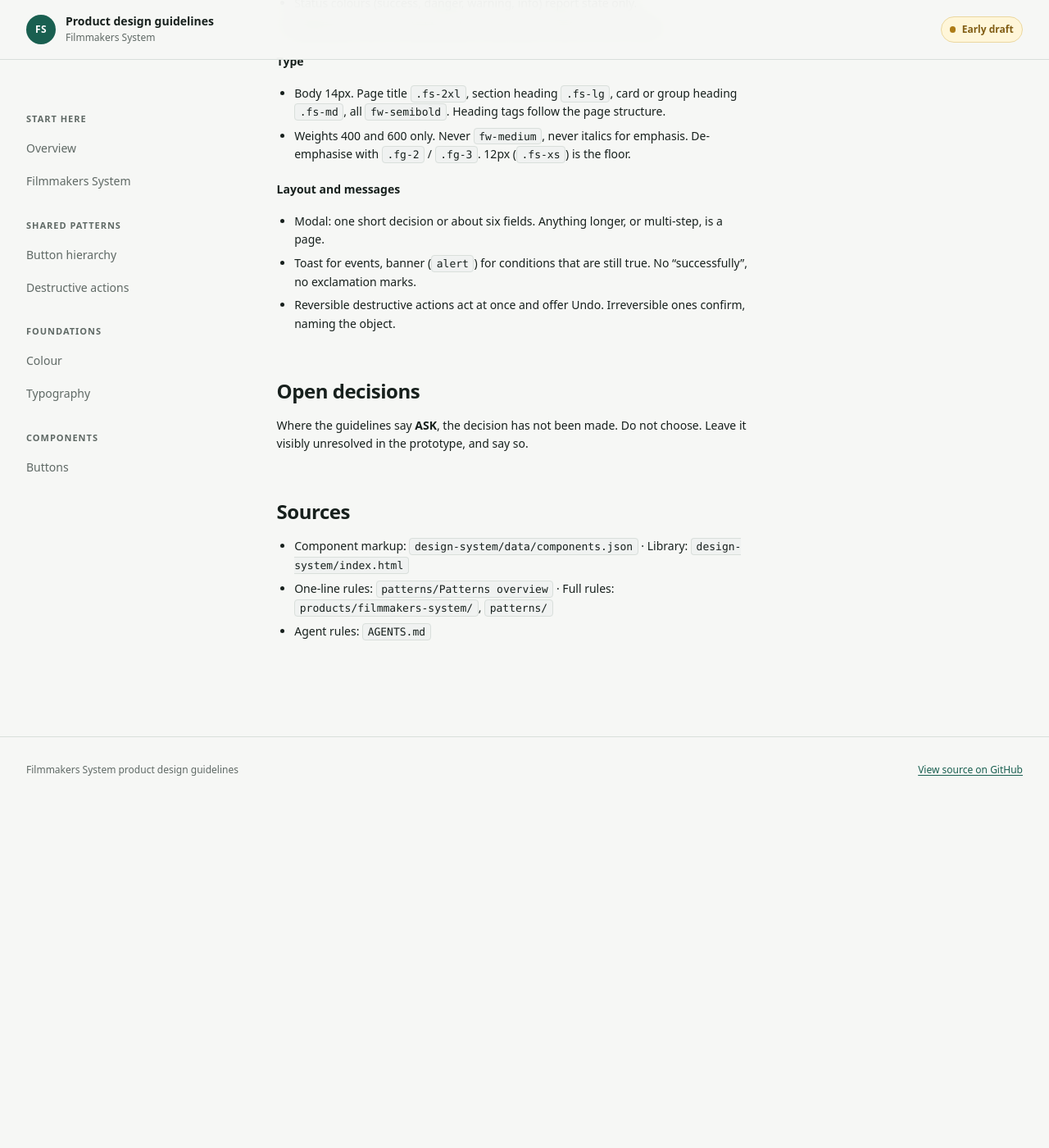
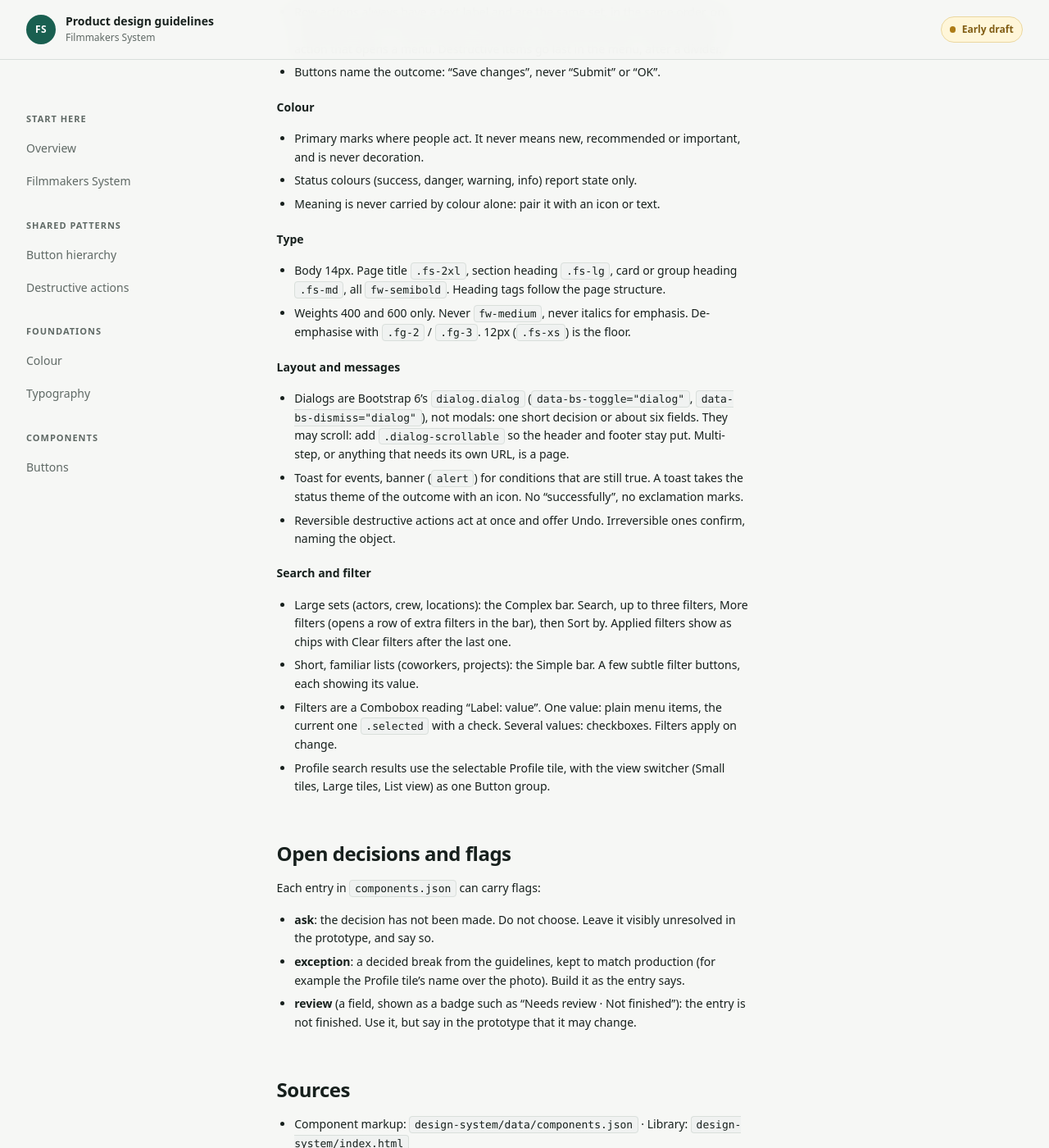
Before and after one commit to LucyCoker/product-design-guidelines-1, a Jekyll site: the page built from design-system/prototype-kit/PROTOTYPE.md, in a window 1280 px wide and 1400 px high, scrolled down 1572 px. Shown: the whole window at 82% size. Built offline with Jekyll 4.4.1, drawn with Linux system fonts in a browser that asks for light colours; our own code applies the rules of GitHub Pages for plain Markdown files; before the commit the page ends 2551 px from its top, so only the background shows below that; some of the changed text lies outside the part shown.

Commit message:
Prototype kit: brief brought up to date with the Library
Co-Authored-By: Claude Opus 5.5 <noreply@anthropic.com>
Claude-Session: https://claude.ai/code/session_01S1noaH7xhe7KAFAsyi61DR

```diff
--- a/design-system/prototype-kit/PROTOTYPE.md
+++ b/design-system/prototype-kit/PROTOTYPE.md
@@ -19,6 +19,8 @@ Start from `design-system/prototype-kit/starter.html`. It already has the header
 - MUST NOT use Tailwind, shadcn, Material or any other UI kit, and MUST NOT write CSS for colours, fonts, spacing or components.
 - MUST NOT use hex, rgb or named colours. Colour comes from theme classes (`theme-primary`, `theme-secondary`, `theme-danger`…) and tokens (`var(--bs-…)`).
 - To preview a customer's colour, set `:root { --fm-primary: #hex; }`. Nothing else.
+- Light mode is the default: keep `data-bs-theme="light"` on `<html>`. Every token has a dark value too (`data-bs-theme="dark"` switches them), so colour that comes from tokens works in both. Do not add a dark mode switch to the product: whether it ships is an open decision.
+- Pictures of people are illustrations or placeholders, never real photos.
 - Icons are Font Awesome 7: `<i class="fa-solid fa-…">` or `fa-regular`.
 
 ## Rules
@@ -27,9 +29,9 @@ Start from `design-system/prototype-kit/starter.html`. It already has the header
 - At most one `btn-solid theme-primary` per screen. Everything else is secondary.
 - Secondary `btn-outline theme-secondary` · Tertiary `btn-text theme-secondary` · Row action on a list item `btn-text theme-primary btn-xs` · Destructive `btn-text theme-danger`, or `btn-solid theme-danger` only in a confirmation dialog.
 - Small (`btn-sm`) is the default size; `btn-xs` in table rows.
-- Never `btn-solid theme-secondary`, `btn-outline theme-primary`, `btn-subtle`, or `theme-success` / `theme-warning` / `theme-info` on a button.
-- Icon-only buttons are `btn-text theme-secondary btn-icon` with `aria-label` and a tooltip.
-- Four or more actions on one item: show up to three, then a **More** row action that opens a menu. Destructive items go last in the menu, after a divider.
+- Never `btn-solid theme-secondary`, `btn-outline theme-primary`, or `theme-success` / `theme-warning` / `theme-info` on a button. `btn-subtle theme-secondary` only for the filter and Sort by buttons of the Simple search and filter bar.
+- Icon-only buttons are `btn-text theme-secondary btn-icon`, or `btn-outline theme-secondary btn-icon` when they stand alone or sit in a Button group. Each has `aria-label` and a tooltip, and a target of at least 24×24px. Only for overflow (ellipsis), close and well-known toolbar icons; never destructive.
+- Row actions always have a text label and are the same set, in the same order, on every row. Four or more actions on one item: show up to three, then a **More** row action that opens a menu. Destructive items go last in the menu, after a divider.
 - Buttons name the outcome: "Save changes", never "Submit" or "OK".
 
 **Colour**
@@ -42,13 +44,23 @@ Start from `design-system/prototype-kit/starter.html`. It already has the header
 - Weights 400 and 600 only. Never `fw-medium`, never italics for emphasis. De-emphasise with `.fg-2` / `.fg-3`. 12px (`.fs-xs`) is the floor.
 
 **Layout and messages**
-- Modal: one short decision or about six fields. Anything longer, or multi-step, is a page.
-- Toast for events, banner (`alert`) for conditions that are still true. No "successfully", no exclamation marks.
+- Dialogs are Bootstrap 6's `dialog.dialog` (`data-bs-toggle="dialog"`, `data-bs-dismiss="dialog"`), not modals: one short decision or about six fields. They may scroll: add `.dialog-scrollable` so the header and footer stay put. Multi-step, or anything that needs its own URL, is a page.
+- Toast for events, banner (`alert`) for conditions that are still true. A toast takes the status theme of the outcome with an icon. No "successfully", no exclamation marks.
 - Reversible destructive actions act at once and offer Undo. Irreversible ones confirm, naming the object.
 
-## Open decisions
+**Search and filter**
+- Large sets (actors, crew, locations): the Complex bar. Search, up to three filters, More filters (opens a row of extra filters in the bar), then Sort by. Applied filters show as chips with Clear filters after the last one.
+- Short, familiar lists (coworkers, projects): the Simple bar. A few subtle filter buttons, each showing its value.
+- Filters are a Combobox reading "Label: value". One value: plain menu items, the current one `.selected` with a check. Several values: checkboxes. Filters apply on change.
+- Profile search results use the selectable Profile tile, with the view switcher (Small tiles, Large tiles, List view) as one Button group.
 
-Where the guidelines say **ASK**, the decision has not been made. Do not choose. Leave it visibly unresolved in the prototype, and say so.
+## Open decisions and flags
+
+Each entry in `components.json` can carry flags:
+
+- **ask**: the decision has not been made. Do not choose. Leave it visibly unresolved in the prototype, and say so.
+- **exception**: a decided break from the guidelines, kept to match production (for example the Profile tile's name over the photo). Build it as the entry says.
+- **review** (a field, shown as a badge such as “Needs review · Not finished”): the entry is not finished. Use it, but say in the prototype that it may change.
 
 ## Sources
 
```
Also changed, not shown: design-system/data/components.json.
